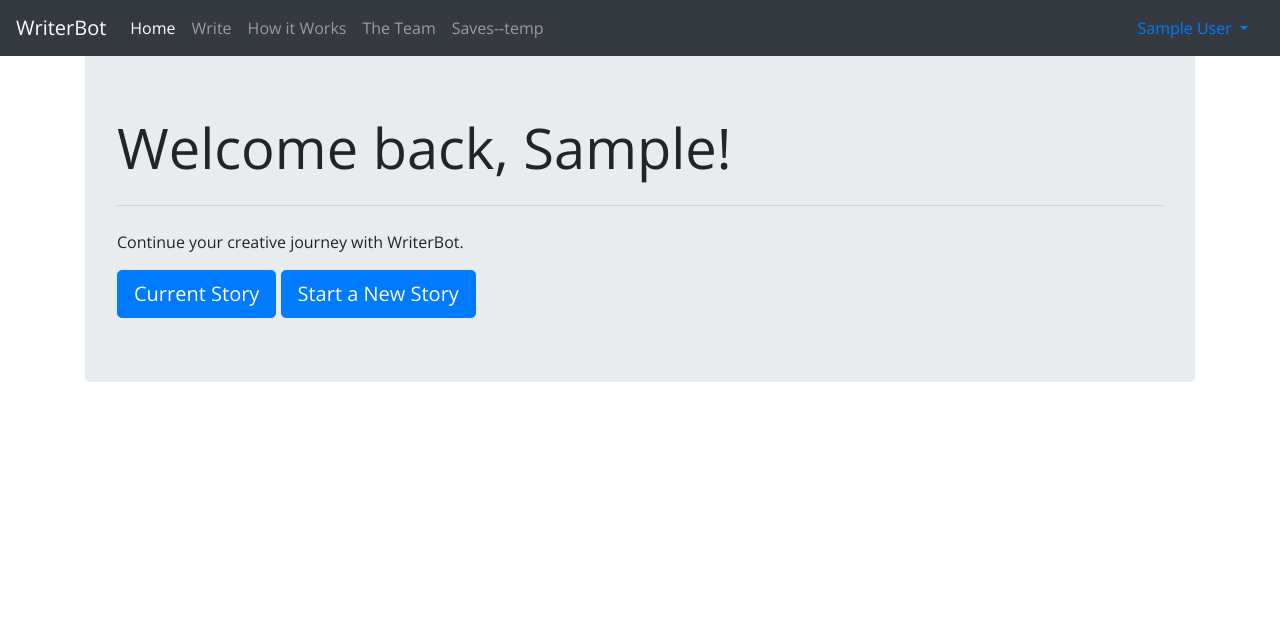
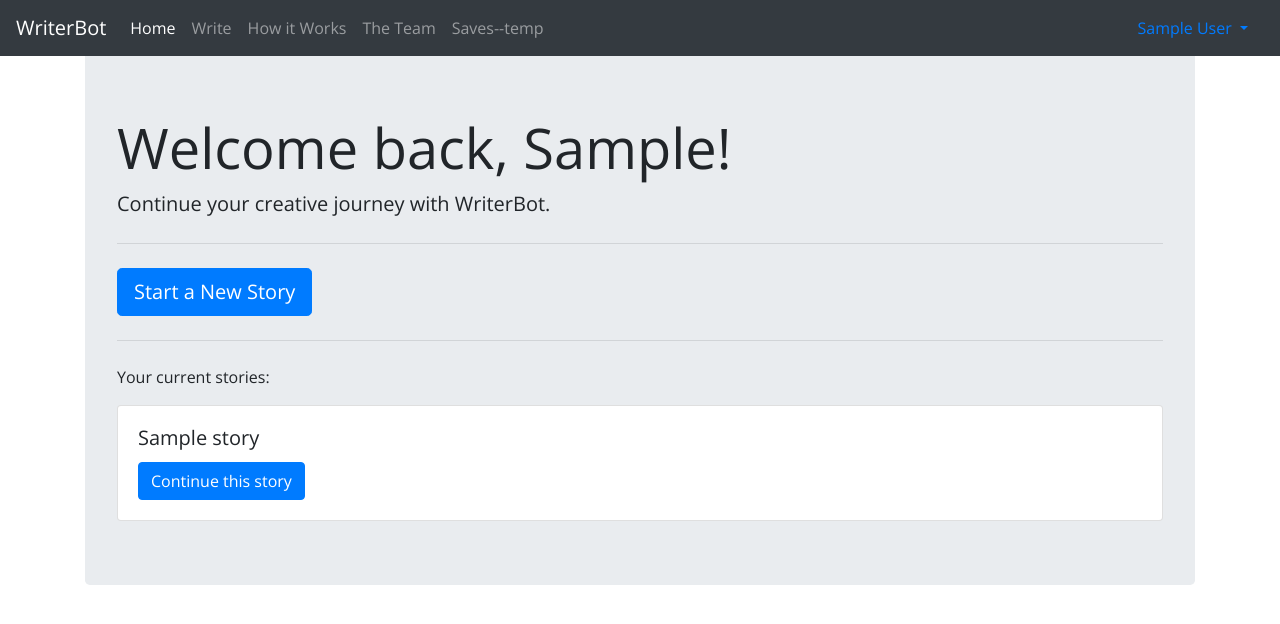
Before and after one commit to alcofrisbas/storytelling-with-skynet, a Django app: page / in a window 1280 px wide. Shown: the top 624 px of the page. Run offline with Django 3.2, Linux system fonts and the light colour scheme; a user stored in the database is signed in; tables that the repository leaves empty hold one stand-in row (values such as "Sample post"); some libraries are stand-ins or nearby versions.

Commit message:
started on loading stories, still very buggy (see TODOs in views.py)

```diff
--- a/writerbot-webapp/webapp/templates/webapp/home.html
+++ b/writerbot-webapp/webapp/templates/webapp/home.html
@@ -10,10 +10,19 @@
       <a class="btn btn-primary btn-lg" href="/write" role="button">Get started</a>
         {% else %}
         <h1 class="display-4">Welcome back, {{ user.first_name }}!</h1>
-      <hr class="my-4">
-      <p>Continue your creative journey with WriterBot.</p>
-      <a class="btn btn-primary btn-lg" href="/write" role="button">Current Story</a>
+        <p class="lead">Continue your creative journey with WriterBot.</p>
+        <hr class="my-4">
         <a class="btn btn-primary btn-lg" href="/new_story" role="button">Start a New Story</a>
+        <hr class="my-4">
+        <p>Your current stories:</p>
+        {% for story in stories %}
+            <div class="card">
+                <div class="card-body">
+                    <h5 class="card-title">{{ story.title }}</h5>
+                    <a href="/load_story/{{ story.title }}" class="btn btn-primary">Continue this story</a>
+                  </div>
+            </div>
+        {% endfor %}
         {% endif %}
     </div>
 
--- a/writerbot-webapp/webapp/urls.py
+++ b/writerbot-webapp/webapp/urls.py
@@ -8,5 +8,6 @@ urlpatterns = [
     path('team/', views.team),
     path('logout/', views.logout),
     path('saves/',views.saves),
-    path('new_story', views.newStory)
+    path('new_story', views.newStory),
+    path('load_story/<str:title>', views.loadStory)
 ]
--- a/writerbot-webapp/webapp/views.py
+++ b/writerbot-webapp/webapp/views.py
@@ -14,7 +14,8 @@ sess, model, word_to_id, id_to_word = None, None, None, None
 
 # Create your views here.
 def home(request):
-    return render(request, 'webapp/home.html')
+    stories = Story.objects.all()
+    return render(request, 'webapp/home.html', context={'stories': stories})
 
 
 def newStory(request):
@@ -23,6 +24,19 @@ def newStory(request):
     request.session["editing"] = False
     request.session["prompt"] = generatePrompt(request.session.get("prompt"))
     request.session["newStory"] = True
+    return redirect('/write')
+
+
+#TODO: either store prompt in stories or don't display prompt in loaded stories
+#TODO: figure out editing interacts with story loading
+#TODO: reconcile storing sentences as str/textField but operating on it as a list
+def loadStory(request, title):
+    request.session["title"] = title
+    s = Story.objects.get(title=title)
+    print (s.sentences)
+    request.session["sentences"] = s.sentences
+    print (request.session["sentences"])
+    request.session["newStory"] = False
     return redirect('/write')
 
 
@@ -111,12 +125,14 @@ def about(request):
 def team(request):
     return render(request, 'webapp/team.html')
 
+
 def saves(request):
     # need to implement the title and author thing....
     # author needs users/auth
     stories = Story.objects.all()
     #stories = [s.sentences for s in stories]
-    return render(request, 'webapp/saves.html',context={'stories': stories})
+    return render(request, 'webapp/saves.html', context={'stories': stories})
+
 
 def logout(request):
     """Logs out user"""
--- a/writerbot-webapp/writerbot/settings.py
+++ b/writerbot-webapp/writerbot/settings.py
@@ -126,10 +126,10 @@ AUTHENTICATION_BACKENDS = [
 
 STATIC_URL = '/static/'
 
-SOCIAL_AUTH_LOGIN_REDIRECT_URL = '/write/'
+SOCIAL_AUTH_LOGIN_REDIRECT_URL = '/'
 SOCIAL_AUTH_LOGIN_ERROR_URL = '/error/'
-SOCIAL_AUTH_NEW_USER_REDIRECT_URL = '/write/'
-SOCIAL_AUTH_NEW_ASSOCIATION_REDIRECT_URL = '/write/'
+SOCIAL_AUTH_NEW_USER_REDIRECT_URL = '/'
+SOCIAL_AUTH_NEW_ASSOCIATION_REDIRECT_URL = '/'
 SOCIAL_AUTH_DISCONNECT_REDIRECT_URL = '/'
 SOCIAL_AUTH_GOOGLE_OAUTH2_KEY = config('GOOGLE_CLIENT_ID')
 SOCIAL_AUTH_GOOGLE_OAUTH2_SECRET = config('GOOGLE_CLIENT_SECRET')
```
